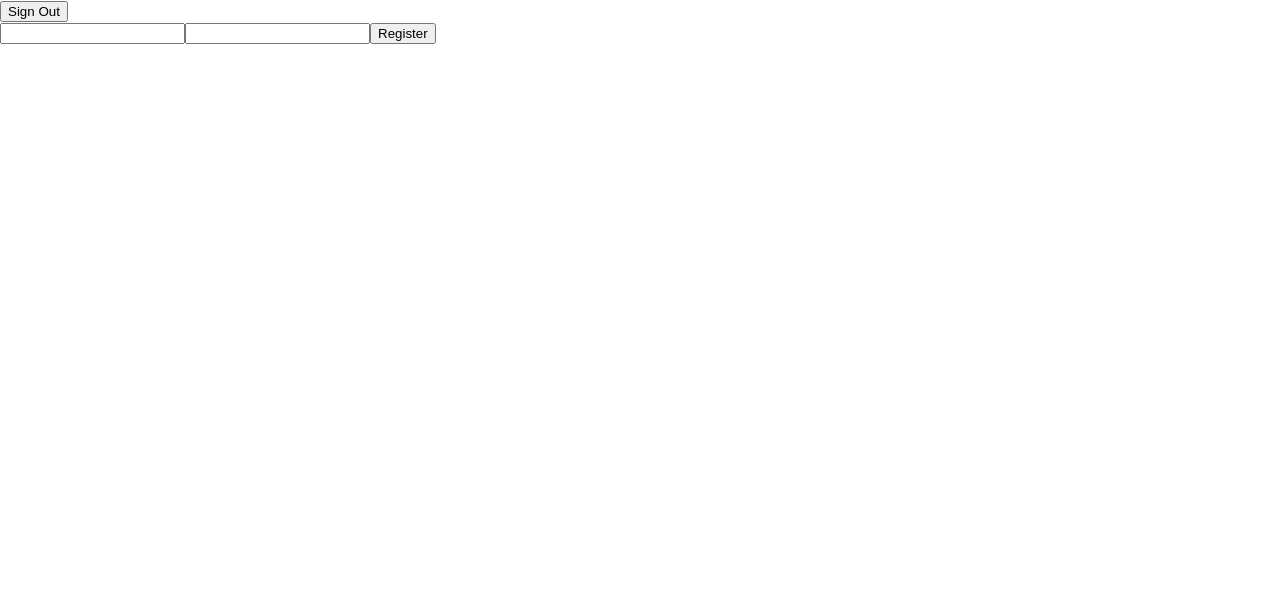
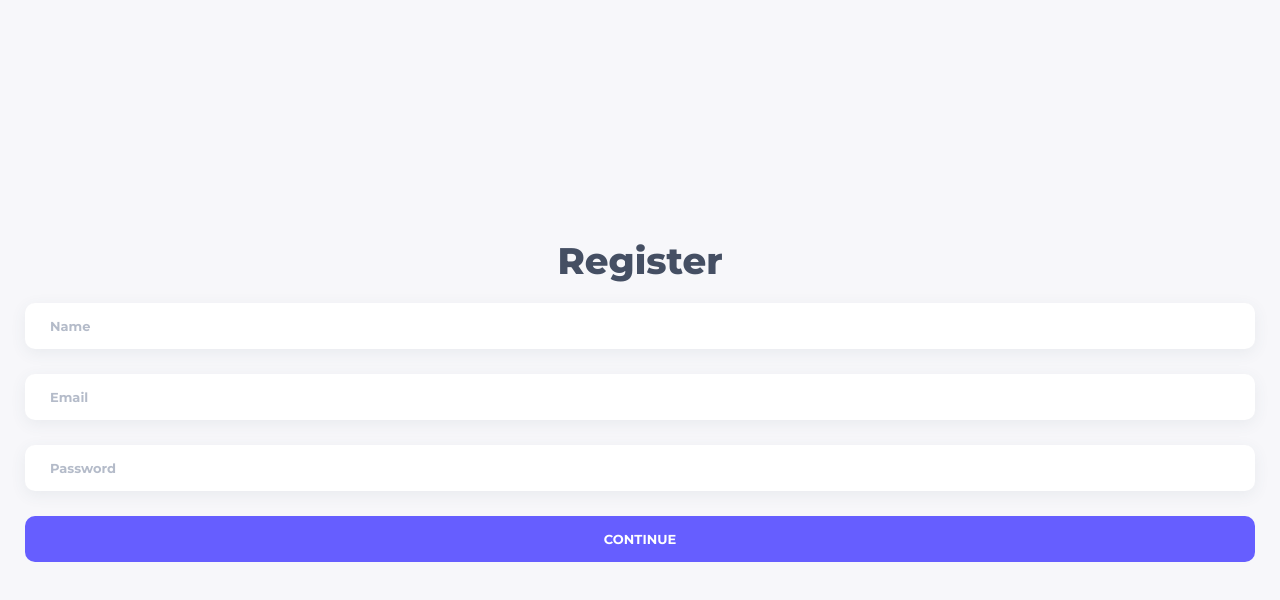
Before and after one commit to arontolentino/ahon-cbt, a React (Create React App) app: page /register in a window 1280 px wide. Shown: the top 600 px of the page. Built offline with nearby package versions, Linux system fonts and the light colour scheme; no server answers; the database is empty.

Commit message:
Style Login and Register pages

```diff
--- a/public/index.html
+++ b/public/index.html
@@ -9,6 +9,7 @@
 			name="description"
 			content="Web site created using create-react-app"
 		/>
+
 		<link rel="apple-touch-icon" href="%PUBLIC_URL%/logo192.png" />
 		<!--
       manifest.json provides metadata used when your web app is installed on a
--- a/src/App.css
+++ b/src/App.css
@@ -1,38 +1,248 @@
-.App {
-  text-align: center;
+@import url('https://fonts.googleapis.com/css?family=Montserrat:500,700,800&display=swap');
+
+/*************/
+/*** SETUP ***/
+/*************/
+
+article,
+aside,
+details,
+figcaption,
+figure,
+footer,
+header,
+hgroup,
+nav,
+section,
+summary {
+	display: block;
+}
+audio,
+canvas,
+video {
+	display: inline-block;
+}
+audio:not([controls]) {
+	display: none;
+	height: 0;
+}
+[hidden] {
+	display: none;
+}
+html {
+	font-family: sans-serif;
+	-webkit-text-size-adjust: 100%;
+	-ms-text-size-adjust: 100%;
+}
+a:focus {
+	outline: thin dotted;
+}
+a:active,
+a:hover {
+	outline: 0;
+}
+h1 {
+	font-size: 2em;
+}
+abbr[title] {
+	border-bottom: 1px dotted;
+}
+b,
+strong {
+	font-weight: 700;
+}
+dfn {
+	font-style: italic;
+}
+mark {
+	background: #ff0;
+	color: #000;
+}
+code,
+kbd,
+pre,
+samp {
+	font-family: monospace, serif;
+	font-size: 1em;
+}
+pre {
+	white-space: pre-wrap;
+	word-wrap: break-word;
+}
+q {
+	quotes: \201c \201d \2018 \2019;
+}
+small {
+	font-size: 80%;
+}
+sub,
+sup {
+	font-size: 75%;
+	line-height: 0;
+	position: relative;
+	vertical-align: baseline;
+}
+sup {
+	top: -0.5em;
+}
+sub {
+	bottom: -0.25em;
+}
+img {
+	border: 0;
+}
+svg:not(:root) {
+	overflow: hidden;
+}
+fieldset {
+	border: 1px solid silver;
+	margin: 0 2px;
+	padding: 0.35em 0.625em 0.75em;
+}
+button,
+input,
+select,
+textarea {
+	font-family: inherit;
+	font-size: 100%;
+	margin: 0;
+}
+button,
+input {
+	line-height: normal;
+}
+button,html input[type=button],/* 1 */input[type=reset],input[type=submit] {
+	-webkit-appearance: button;
+	cursor: pointer;
+}
+button[disabled],
+input[disabled] {
+	cursor: default;
+}
+input[type='checkbox'],
+input[type='radio'] {
+	box-sizing: border-box;
+	padding: 0;
+}
+input[type='search'] {
+	-webkit-appearance: textfield;
+	-moz-box-sizing: content-box;
+	-webkit-box-sizing: content-box;
+	box-sizing: content-box;
+}
+input[type='search']::-webkit-search-cancel-button,
+input[type='search']::-webkit-search-decoration {
+	-webkit-appearance: none;
+}
+textarea {
+	overflow: auto;
+	vertical-align: top;
+}
+table {
+	border-collapse: collapse;
+	border-spacing: 0;
+}
+body,
+figure {
+	margin: 0;
+}
+legend,
+button::-moz-focus-inner,
+input::-moz-focus-inner {
+	border: 0;
+	padding: 0;
 }
 
-.App-logo {
-  height: 40vmin;
-  pointer-events: none;
+.clearfix:after {
+	visibility: hidden;
+	display: block;
+	font-size: 0;
+	content: '';
+	clear: both;
+	height: 0;
 }
 
-@media (prefers-reduced-motion: no-preference) {
-  .App-logo {
-    animation: App-logo-spin infinite 20s linear;
-  }
+* {
+	-moz-box-sizing: border-box;
+	-webkit-box-sizing: border-box;
+	box-sizing: border-box;
+	margin: 0;
+	padding: 0;
 }
 
-.App-header {
-  background-color: #282c34;
-  min-height: 100vh;
-  display: flex;
-  flex-direction: column;
-  align-items: center;
-  justify-content: center;
-  font-size: calc(10px + 2vmin);
-  color: white;
+.visuallyHidden:not(:focus):not(:active) {
+	position: absolute;
+	width: 1px;
+	height: 1px;
+	margin: -1px;
+	border: 0;
+	padding: 0;
+	white-space: nowrap;
+	clip-path: inset(100%);
+	clip: rect(00 0 0);
+	overflow: hidden;
 }
 
-.App-link {
-  color: #61dafb;
+/************/
+/*** BASE ***/
+/************/
+
+html {
+	font-size: 62.5%;
 }
 
-@keyframes App-logo-spin {
-  from {
-    transform: rotate(0deg);
-  }
-  to {
-    transform: rotate(360deg);
-  }
+body {
+	font-family: 'Montserrat';
 }
+
+h1 {
+	font-size: 3.7rem;
+	font-weight: 800;
+	margin-bottom: 2rem;
+	color: #454f63;
+}
+
+/*********************/
+/*** AUTH PAGES ***/
+/*********************/
+
+.authForm {
+	height: 100vh;
+	padding: 2.5rem;
+	background-color: #f7f7fa;
+	text-align: center;
+	display: flex;
+	flex-direction: column;
+	justify-content: center;
+}
+
+.authContainer {
+	display: flex;
+	flex-direction: column;
+}
+
+.authInput {
+	font-size: 1.3rem;
+	font-weight: 700;
+	margin-bottom: 2.5rem;
+	border-radius: 10px;
+	border: none;
+	padding: 1.5rem 2.5rem;
+	box-shadow: 0 4px 16px rgba(69, 91, 99, 0.08);
+}
+
+.authInput::placeholder {
+	color: hsla(221, 16%, 55%, 0.56);
+}
+
+.authBtn {
+	font-size: 1.3rem;
+	font-weight: 700;
+	text-transform: uppercase;
+	color: #fff;
+	background: #665eff;
+	border-radius: 10px;
+	border: none;
+	padding: 1.5rem 0;
+	width: 100%;
+}
--- a/src/App.js
+++ b/src/App.js
@@ -67,7 +67,6 @@ class App extends Component {
 	render() {
 		return (
 			<Router>
-				<button onClick={this.onLogout}>Sign Out</button>
 				<Switch>
 					<Route path="/" exact />
 
--- a/src/pages/user/Login.js
+++ b/src/pages/user/Login.js
@@ -1,9 +1,61 @@
 import React, { Component } from 'react';
+import firebase from 'firebase';
 
 class Login extends Component {
 	state = {};
+
+	// Log in existing user
+	onLogin = e => {
+		e.preventDefault();
+
+		const { email, password } = this.state;
+		console.log(email);
+		console.log(password);
+
+		firebase
+			.auth()
+			.signInWithEmailAndPassword(email, password)
+			.then(() => {
+				console.log('User is signed in!');
+				this.setState({});
+			})
+			.catch(error => {
+				console.log(error);
+			});
+	};
+
+	onInputValueChange = e => {
+		console.log(e.target.value);
+		this.setState({
+			[e.target.name]: e.target.value
+		});
+	};
+
 	render() {
-		return <h1>Login</h1>;
+		return (
+			<div className="authForm">
+				<h1>Login</h1>
+				<form className="authContainer">
+					<input
+						type="email"
+						placeholder="Email"
+						className="authInput"
+						name="email"
+						onChange={this.onInputValueChange}
+					/>
+					<input
+						type="password"
+						placeholder="Password"
+						className="authInput"
+						name="password"
+						onChange={this.onInputValueChange}
+					/>
+					<button className="authBtn" onClick={this.onLogin}>
+						Continue
+					</button>
+				</form>
+			</div>
+		);
 	}
 }
 
--- a/src/pages/user/Register.js
+++ b/src/pages/user/Register.js
@@ -35,21 +35,35 @@ class Register extends Component {
 
 	render() {
 		return (
-			<form>
+			<div className="authForm">
+				<h1>Register</h1>
+				<form className="authContainer">
+					<input
+						type="text"
+						placeholder="Name"
+						className="authInput"
+						name="name"
+						onChange={this.onInputValueChange}
+					/>
 					<input
 						type="email"
-					placholder="email"
+						placeholder="Email"
+						className="authInput"
 						name="email"
 						onChange={this.onInputValueChange}
 					/>
 					<input
 						type="password"
-					placholder="password"
+						placeholder="Password"
+						className="authInput"
 						name="password"
 						onChange={this.onInputValueChange}
 					/>
-				<button onClick={this.onRegister}>Register</button>
+					<button className="authBtn" onClick={this.onRegister}>
+						Continue
+					</button>
 				</form>
+			</div>
 		);
 	}
 }
```
Lines whose indentation alone changed are shown as unchanged.
